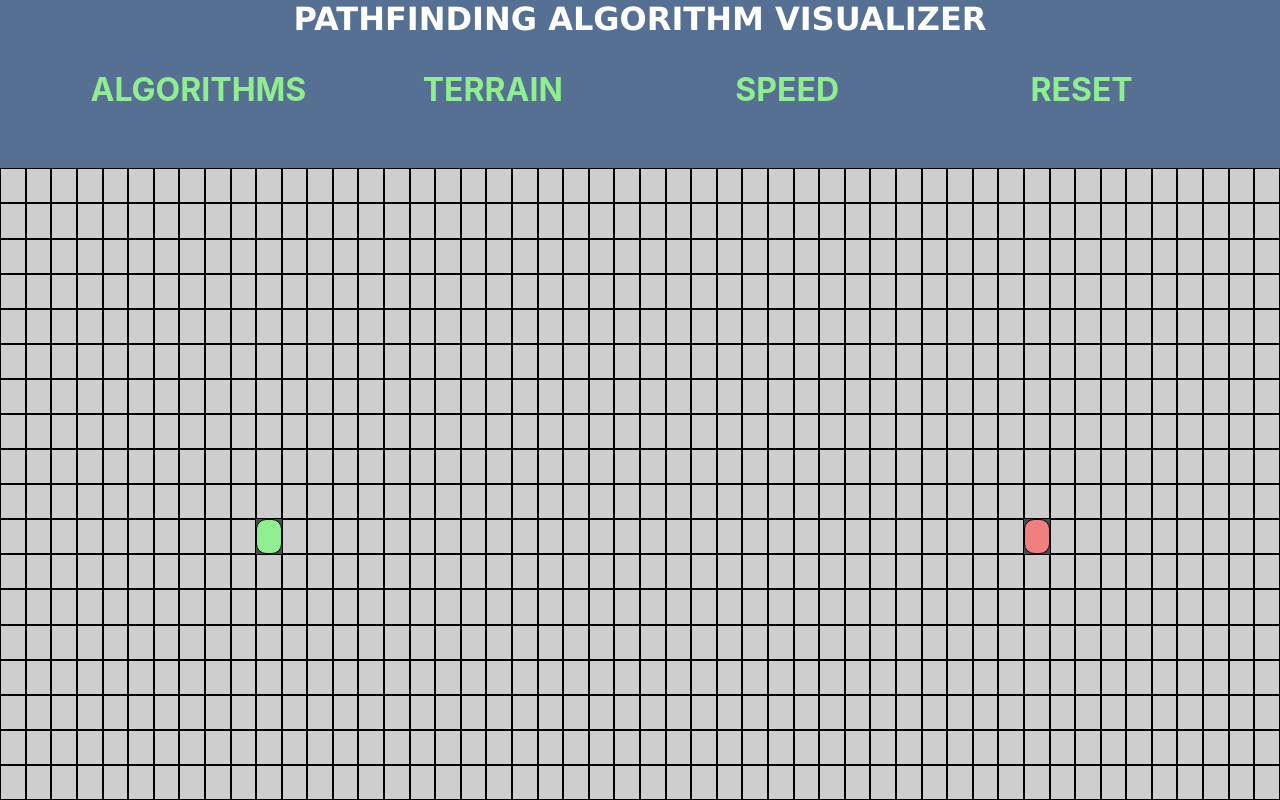
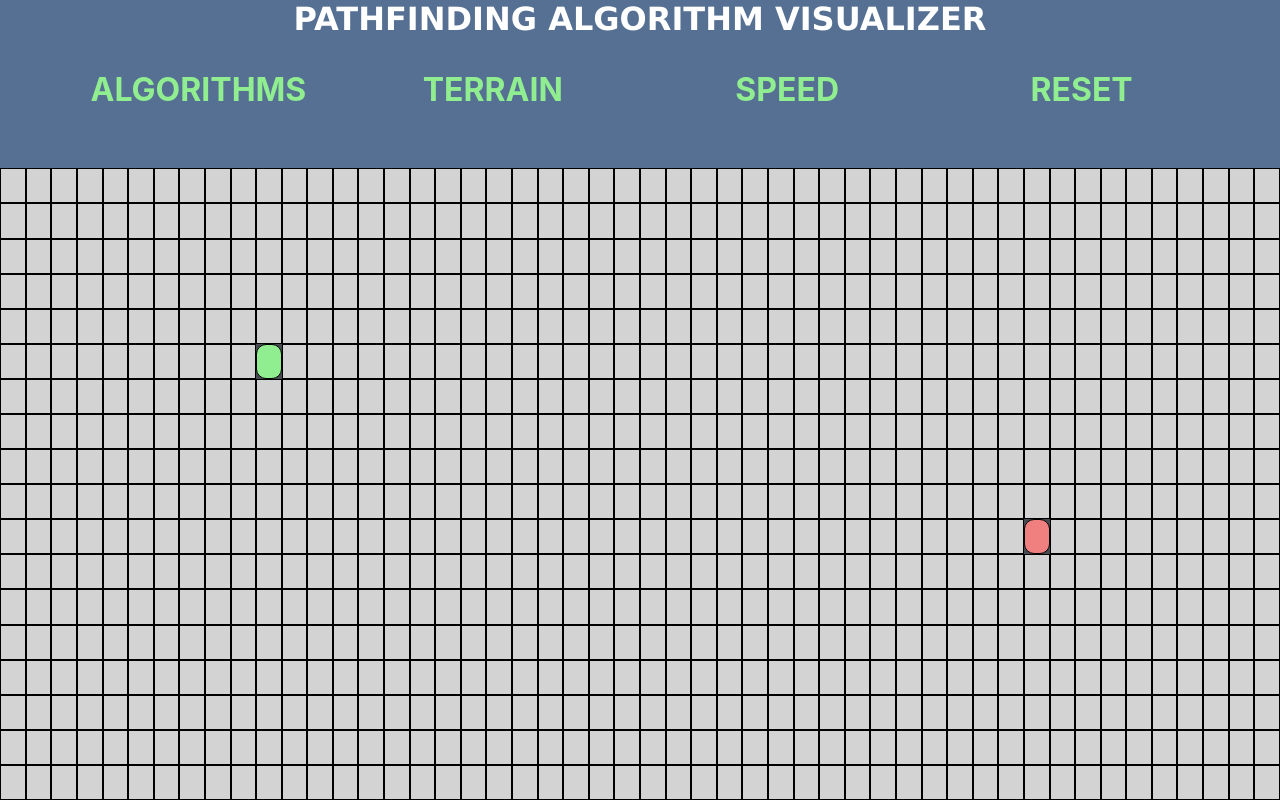
Before and after one commit to vhcent/Algorithm-Visualizer, a React (Create React App) app: page / in a window 1280 px wide. Built offline with nearby package versions, Linux system fonts and the light colour scheme.

Commit message:
fixed animation

```diff
--- a/src/App.js
+++ b/src/App.js
@@ -7,13 +7,16 @@ import Node from "./components/Node";
 
 //algorithms
 import {dijkstra, getShortestPath} from "./algorithms/dijkstra"
+import { wait } from "@testing-library/user-event/dist/utils";
 
 export default class App extends React.Component {
     constructor(props) {
         super(props);
         this.state = {
             nodes: [],
+            visited: [],
         };
+        console.log("includes: " + this.state.visited.indexOf([11, 11]));
     }
 
     componentDidMount() {
@@ -24,7 +27,7 @@ export default class App extends React.Component {
                 const currentNode = {
                     column,
                     row,
-                    isStart: row == 10 && column == 10,
+                    isStart: row == 5 && column == 10,
                     isFinish: row == 10 && column == 40,
                     distance: Infinity,
                     isVisited: false,
@@ -43,29 +46,41 @@ export default class App extends React.Component {
     }
 
     visualizeDijkstra() {
-        /////remove later
         const grid = this.state.nodes
-        const start = grid[10][10];
+        const start = grid[5][10];
         const finish = grid[10][40];
-        ///
         this.visualizeSearch(dijkstra(grid, start, finish));
-        this.visualizeShortestPath(getShortestPath(finish));
+        console.log("Visited: " + this.state.visited);
+        // this.visualizeShortestPath(getShortestPath(finish));
     }
 
-    visualizeSearch(visualization) {
-        console.log(visualization);
-        for (let i = 0; i < visualization.length; i++) {
+    visualizeSearch(visitedNodesInOrder) {
+        const grid = this.state.nodes
+        const finish = grid[10][40];
+        console.log(visitedNodesInOrder);
+        for (let i = 0; i < visitedNodesInOrder.length; i++) {
             setTimeout(() => {
-                const node = visualization[i];
-                visualization[i].setVisited();
-                console.log("iterated");
-            }, 1);
-
+                const node = visitedNodesInOrder[i];
+                console.log("HI");
+                if(i === visitedNodesInOrder.length - 1) this.visualizeShortestPath(getShortestPath(finish));
+                if(i !== 0 && i !== visitedNodesInOrder.length - 1) {
+                document.getElementById(`node-${node.row}-${node.column}`).className ='node node-visited';
+                }
+            }, i * 10);
         }
     }
 
     visualizeShortestPath(shortestPath) {
         console.log(shortestPath);
+        for (let i = 0; i < shortestPath.length; i++) {
+            setTimeout(() => {
+                const node = shortestPath[i];
+
+                if(i !== 0 && i !== shortestPath.length - 1) {
+                    document.getElementById(`node-${node.row}-${node.column}`).className ='node node-shortest-path';
+                }
+            }, i * 50);
+        }
     }
 
     render() {
@@ -166,14 +181,15 @@ export default class App extends React.Component {
                             return (
                                 <div class="row">
                                     {row.map((node, nodeIndex) => {
-                                        const {row, column, isFinish, isStart} = node;
+                                        // console.log("row: " + rowIndex + "col: " + nodeIndex);
+                                        const {row, column, isFinish, isStart, nodeColor} = node;
                                         return (
                                         <Node
                                         key={nodeIndex}
                                         isFinish={isFinish}
-                                        isStart={isStart}>
-                                        row = {rowIndex};
-                                        column = {nodeIndex};
+                                        isStart={isStart}
+                                        row = {rowIndex}
+                                        column = {nodeIndex}>
                                         </Node>
                                         )
                                     })}
--- a/src/components/Node.css
+++ b/src/components/Node.css
@@ -1,10 +1,10 @@
 .node {
     width: calc(118vw / 59);
     height: calc(120vh / 29);
+    background-color: lightgray;
     border: 1px solid black;
     display: inline-block;
-    background-color: rgba(231, 231, 231, 0.849);
-    transition-duration: 0.6s;
+    transition-duration: 0.8s;
   }
 
 .node:hover {
@@ -31,3 +31,11 @@
 .shortestPath {
   background-color: yellow;
 }
+
+.node-visited {
+  background-color: aqua;
+}
+
+.node-shortest-path {
+  background-color: rgb(255, 255, 87);
+}
--- a/src/components/Node.js
+++ b/src/components/Node.js
@@ -8,7 +8,7 @@ export default class Node extends Component {
     }
 
     render() {
-        const {row, column, isStart, isFinish, isWall} = this.props;
+        const {row, column, isStart, isFinish, isWall, nodeColor} = this.props;
         var extraClassName='';
         if (isStart) {
             extraClassName='start';
@@ -20,6 +20,7 @@ export default class Node extends Component {
         else {
             extraClassName='';
         }
-        return <div id={`node ${row} ${column}`} className={`node ${extraClassName}`}></div>
+        // console.log('R:' + row + ": " + column);
+        return <div style={{ backgroundColor: nodeColor}} id={`node-${row}-${column}`} className={`node ${extraClassName}`}></div>
     }
 }
```
Also changed, not shown: src/algorithms/dijkstra.js (+4 -4 lines).
